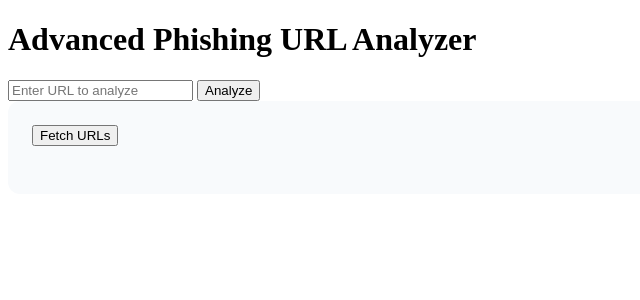
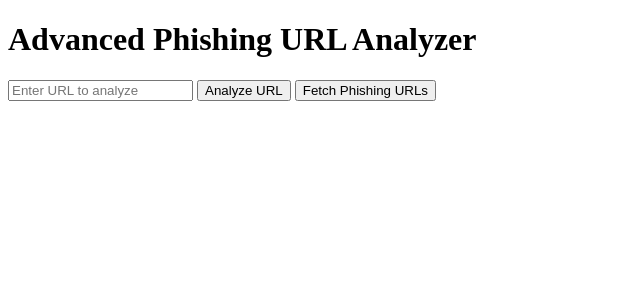
Before and after one commit to shriprad/phishingwebsite, a Flask app: page / in a window 1280 px wide. Shown: the top 300 px of the page, without its empty margins (0-640 px from the left). Run offline with Flask 2, Linux system fonts and the light colour scheme.

Commit message:
Update index.html

```diff
--- a/templates/index.html
+++ b/templates/index.html
@@ -1,82 +1,59 @@
 <!DOCTYPE html>
-<html lang="en">
+<html>
 <head>
-    <meta charset="UTF-8">
-    <meta name="viewport" content="width=device-width, initial-scale=1.0">
     <title>Advanced Phishing URL Analyzer</title>
-    <style>
-        /* Existing styles unchanged */
-
-        .fetch-box {
-            background-color: #f8fafc;
-            padding: 1.5rem;
-            border-radius: 12px;
-            margin-bottom: 2rem;
-        }
-
-        .fetch-result {
-            margin-top: 1.5rem;
-        }
-
-        .fetch-result p {
-            font-weight: 600;
-        }
-
-        .error-message {
-            background-color: #fee2e2;
-            color: var(--danger-color);
-            padding: 1rem;
-            border-radius: 8px;
-            margin-top: 1rem;
-        }
-    </style>
 </head>
 <body>
-    <div class="container">
-        <h1>Advanced Phishing URL Analyzer</h1>
+<div class="container">
+    <h1>Advanced Phishing URL Analyzer</h1>
 
-        <!-- Existing search-box -->
-        <div class="search-box">
-            <form method="POST" class="input-group">
-                <input type="text" name="url" placeholder="Enter URL to analyze" required>
-                <button type="submit">Analyze</button>
-            </form>
+    <form method="POST">
+        <input type="text" name="url" placeholder="Enter URL to analyze">
+        <button type="submit">Analyze URL</button>
+        <button type="submit" name="fetch_urls" value="1">Fetch Phishing URLs</button>
+    </form>
+
+    {% if analysis_result %}
+    <div class="analysis-result">
+        <h2>URL Components</h2>
+        <div class="component-grid">
+            <div class="component-item">
+                <strong>Full URL:</strong> {{ analysis_result.url_components.full_url }}
+            </div>
+            <div class="component-item">
+                <strong>Scheme:</strong> {{ analysis_result.url_components.scheme }}
+            </div>
+            <div class="component-item">
+                <strong>Domain:</strong> {{ analysis_result.url_components.domain }}
+            </div>
+            <div class="component-item">
+                <strong>Subdomain:</strong> {{ analysis_result.url_components.subdomain }}
+            </div>
+            <div class="component-item">
+                <strong>Path:</strong> {{ analysis_result.url_components.path }}
+            </div>
+            <div class="component-item">
+                <strong>Query Parameters:</strong> {{ analysis_result.url_components.query }}
+            </div>
         </div>
 
-        <!-- New Fetch URLs Section -->
-        <div class="fetch-box">
-            <button onclick="fetchUrls()">Fetch URLs</button>
-            <div id="fetch-result" class="fetch-result"></div>
-        </div>
+        <h2>Phishing Analysis</h2>
+        <p><strong>Page Title:</strong> {{ analysis_result.page_title }}</p>
+        <p><strong>Analysis Time:</strong> {{ analysis_result.analysis_time }} seconds</p>
+        <pre>{{ analysis_result.analysis }}</pre>
+    </div>
+    {% endif %}
 
-        {% if analysis_result %}
-            <div class="analysis-result">
-                <!-- Existing analysis result section -->
-            </div>
-        {% endif %}
+    {% if fetched_urls %}
+    <div class="fetched-urls">
+        <h2>Fetched Phishing URLs</h2>
+        <ul>
+            {% for url in fetched_urls %}
+            <li>{{ url }}</li>
+            {% endfor %}
+        </ul>
     </div>
-
-    <script>
-        async function fetchUrls() {
-            const fetchResult = document.getElementById("fetch-result");
-            fetchResult.innerHTML = "Fetching URLs, please wait...";
-            try {
-                const response = await fetch("https://openphish.com/feed.txt");
-                if (!response.ok) {
-                    throw new Error(`HTTP error! status: ${response.status}`);
-                }
-                const data = await response.text();
-                const urls = data.trim().split("\n");
-                fetchResult.innerHTML = `
-                    <p>Fetched ${urls.length} URLs:</p>
-                    <pre>${urls.slice(0, 50).join("\n")}</pre> <!-- Display first 50 URLs -->
-                `;
-            } catch (error) {
-                fetchResult.innerHTML = `
-                    <div class="error-message">Failed to fetch URLs: ${error.message}</div>
-                `;
-            }
-        }
-    </script>
+    {% endif %}
+</div>
 </body>
 </html>
```
